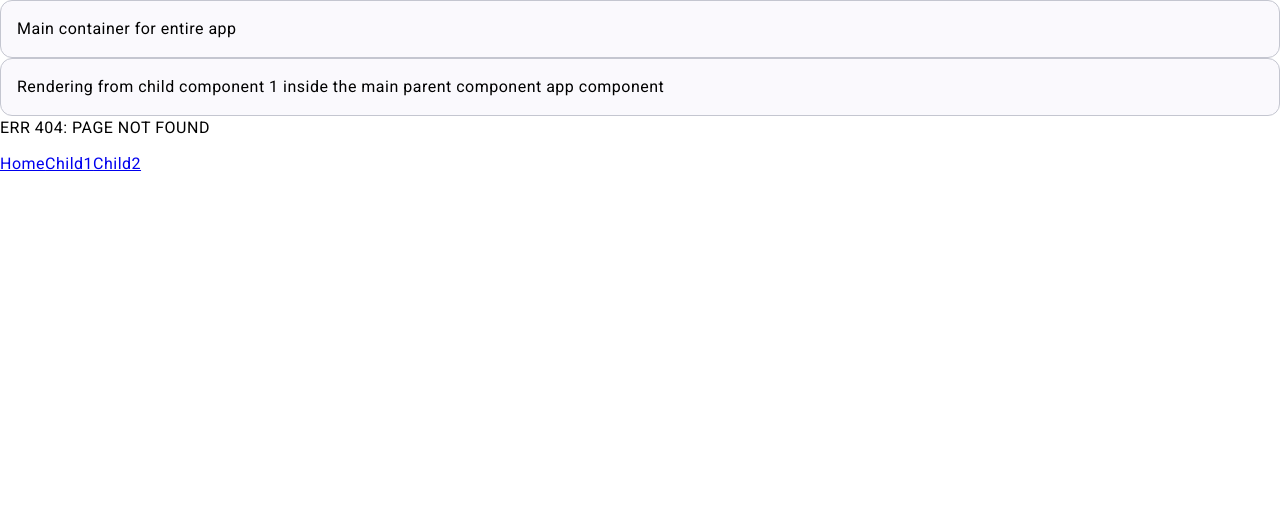
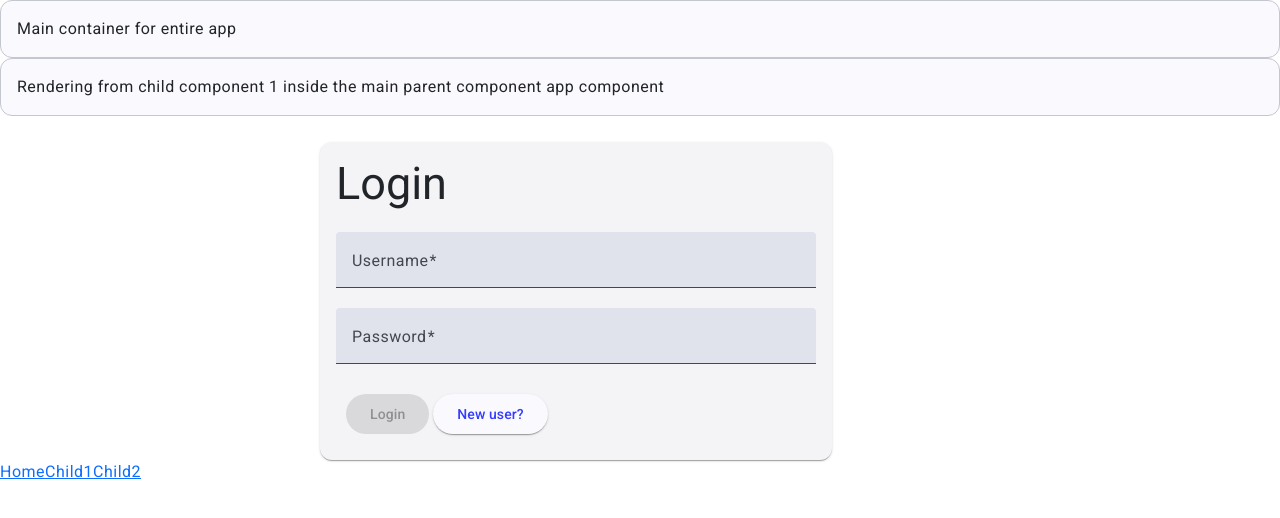
Before and after one commit to AkshitaKukreja30/AngularPOC, an Angular app: page /login in a window 1280 px wide. Before the commit this address had no page. Shown: the top 518 px of the page. Built offline with nearby package versions, Linux system fonts and the light colour scheme.

Commit message:
add template driven form

```diff
--- a/angular.json
+++ b/angular.json
@@ -28,9 +28,12 @@
             ],
             "styles": [
               "@angular/material/prebuilt-themes/azure-blue.css",
-              "src/styles.css"
+              "src/styles.css",
+              "./node_modules/bootstrap/dist/css/bootstrap.min.css"
             ],
-            "scripts": [],
+            "scripts": [
+              "./node_modules/bootstrap/dist/js/bootstrap.bundle.min.js"
+            ],
             "server": "src/main.server.ts",
             "prerender": true,
             "ssr": {
--- a/package.json
+++ b/package.json
@@ -23,6 +23,7 @@
     "@angular/platform-server": "^18.1.0",
     "@angular/router": "^18.1.0",
     "@angular/ssr": "^18.1.3",
+    "bootstrap": "^5.3.3",
     "express": "^4.18.2",
     "rxjs": "~7.8.0",
     "tslib": "^2.3.0",
--- a/src/app/app.routes.ts
+++ b/src/app/app.routes.ts
@@ -18,6 +18,8 @@ export const routes: Routes = [
     },
     { path: 'home' , component: HomeComponent, canActivate: [AuthGuard]},
     {path: 'lifecycle', loadComponent: () => import('./components/lifecyclehook/lifecyclehook.component').then(x => x.LifecyclehookComponent)},
+    {path: 'login', loadComponent: () => import('./components/login/login.component').then(x => x.LoginComponent)},
+
     {path : '**', component:PageNotFoundComponent}
 ];
 
--- /dev/null
+++ b/src/app/components/login/login.component.css
@@ -0,0 +1,12 @@
+.mat-mdc-card{
+    width: 40%;
+    margin-left: 25%;
+    margin-top: 2%;
+}
+.mat-mdc-form-field{
+width: 100%;
+}
+
+.mdc-button{
+    margin: 2px;
+}
--- /dev/null
+++ b/src/app/components/login/login.component.html
@@ -0,0 +1,24 @@
+<mat-card>
+ <mat-card-header><h2>Login</h2></mat-card-header>
+ <mat-card-content>
+<!-- The #loginForm is a template reference variable that refers to the form itself. By assigning it to "ngForm", you are connecting it to Angular's NgForm directive, which is used to track the form's validity, manage form controls, and handle form submissions.
+With this reference variable, you can easily access form properties like loginForm.valid or loginForm.controls for validation purposes within the component. -->
+    <form class="example-form" #loginForm="ngForm" (ngSubmit)="ProceedLogin(loginForm)">
+        <mat-form-field appearance="fill">
+          <mat-label>Username</mat-label>
+          <input matInput name="username" [(ngModel)]="loginModel.username" required  #username="ngModel"/>
+        </mat-form-field>
+
+        <mat-form-field appearance="fill">
+          <mat-label>Password</mat-label>
+          <input matInput type="password" name="password" [(ngModel)]="loginModel.password" #password="ngModel" required />
+        </mat-form-field>
+
+        <mat-card-actions>
+            <button type="submit" mat-raised-button color="primary" [disabled]="!loginForm.valid">Login</button>
+            <a mat-raised-button color="accent" routerLink="/register">New user?</a>
+        </mat-card-actions>
+
+      </form>
+ </mat-card-content>
+</mat-card>
--- /dev/null
+++ b/src/app/components/login/login.component.ts
@@ -0,0 +1,32 @@
+import { Component } from '@angular/core';
+import { FormsModule } from '@angular/forms';
+import { MatCardContent, MatCardModule } from '@angular/material/card';
+import { MatInputModule } from '@angular/material/input';
+import { MatFormFieldModule } from '@angular/material/form-field';
+import { MatButtonModule } from '@angular/material/button';
+
+
+
+@Component({
+  selector: 'app-login',
+  standalone: true,
+  imports: [MatFormFieldModule, MatCardModule, FormsModule, MatCardModule, MatCardContent, MatInputModule, MatButtonModule],
+  templateUrl: './login.component.html',
+  styleUrl: './login.component.css'
+})
+export class LoginComponent {
+  loginModel = {
+    username: '',
+    password: ''
+  };
+
+  ProceedLogin(form: any){
+    if(form.valid){
+      console.log(this.loginModel);
+    }
+    else{
+      console.log("invalid data");
+    }
+
+  }
+}
--- a/src/index.html
+++ b/src/index.html
@@ -8,6 +8,13 @@
   <link rel="icon" type="image/x-icon" href="favicon.ico">
   <link href="https://fonts.googleapis.com/css2?family=Roboto:wght@300;400;500&display=swap" rel="stylesheet">
   <link href="https://fonts.googleapis.com/icon?family=Material+Icons" rel="stylesheet">
+  <!-- For BootStrap -->
+<link
+rel="stylesheet"
+href="https://maxcdn.bootstrapcdn.com/bootstrap/4.5.2/css/bootstrap.min.css"
+/>
+<script src="https://maxcdn.bootstrapcdn.com/bootstrap/4.5.2/js/bootstrap.min.js"></script>
+
 </head>
 <body class="mat-typography">
   <app-root></app-root>
```
Also changed, not shown: 2 other files (tests, documents, lock files or other folders).
